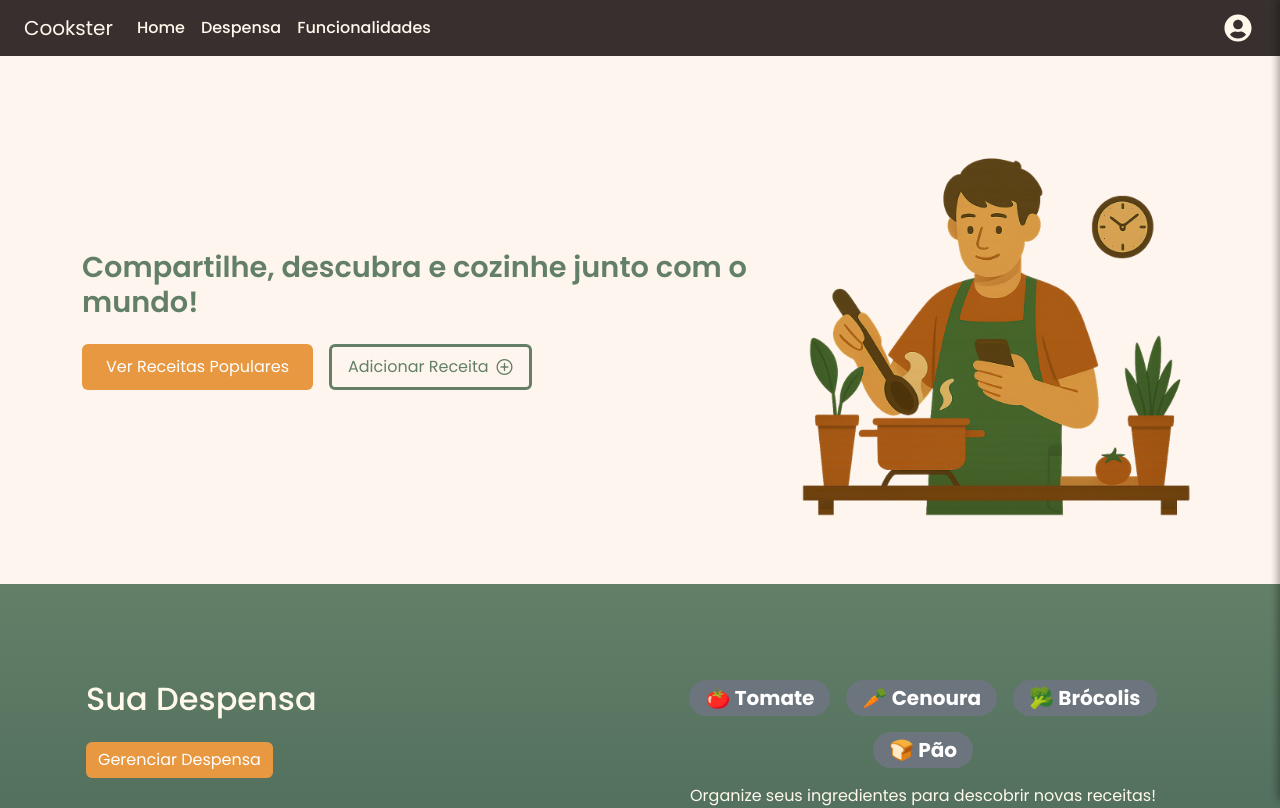
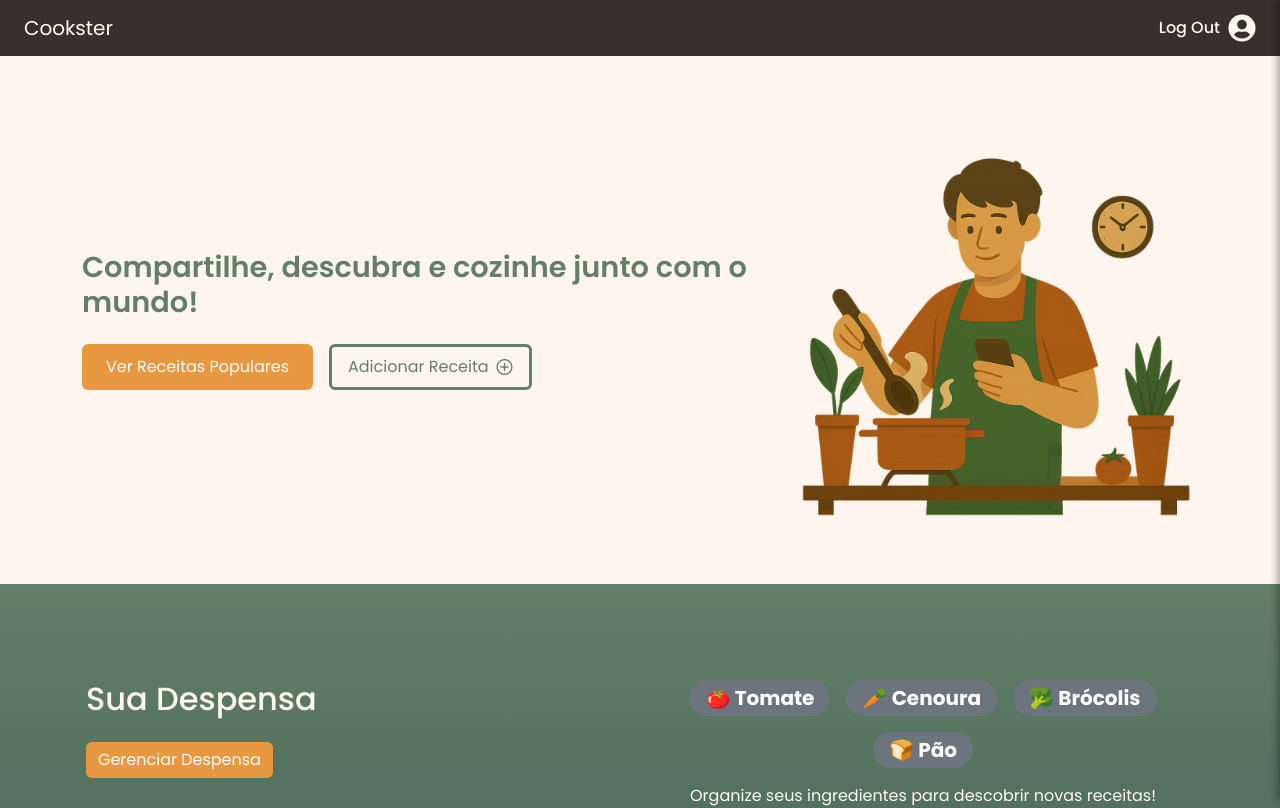
Before and after one commit to Nyfeu/Cookster, a React (Vite) app in the folder front/: page /mainpage in a window 1280 px wide. Shown: the top 808 px of the page. Built offline with nearby package versions, Linux system fonts and the light colour scheme.

Commit message:
feat (develop): implementa funcoes e caminhos primordiais para roteamento de paginas

```diff
--- a/front/src/App.jsx
+++ b/front/src/App.jsx
@@ -1,4 +1,5 @@
 import { BrowserRouter as Router, Routes, Route } from 'react-router-dom';
+import { Navigate } from 'react-router-dom';
 import AuthForm from "./components/AuthForm/AuthForm"
 import LandingPage from "./components/LandingPage/LandingPage"
 import AuthSuccess from "./components/AuthForm/components/AuthSuccess"
@@ -8,10 +9,15 @@ import './theme.css'
 
 function App() {
 
+  function ProtectedRoute({ children }) {
+    console.log(localStorage.getItem('token'))
+  return localStorage.getItem('token')?  <Navigate to="/mainpage" /> : children;
+}
+
   return (
     <Router>
       <Routes>
-        <Route path="/" element={<LandingPage/>}/>
+        <Route path="/" element={<ProtectedRoute><LandingPage /></ProtectedRoute>} />
         <Route path="/login" element={<AuthForm sign_in_mode='sign_in'/>} />
         <Route path="/register" element={<AuthForm sign_in_mode='sign_up'/>} />
         <Route path="/auth-success" element={<AuthSuccess />} />
--- a/front/src/components/AuthForm/components/SignInForm.jsx
+++ b/front/src/components/AuthForm/components/SignInForm.jsx
@@ -1,11 +1,13 @@
 import { useState } from 'react'
 import SocialMediaIcons from './SocialMediaIcons';
+import { useNavigate } from 'react-router-dom';
 
 const SignInForm = (props) => {
 
     const [email, setEmail] = useState('');
     const [password, setPassword] = useState('');
     const [error, setError] = useState(null);
+    const navigate = useNavigate();
 
     const handleSubmit = async (e) => {
         e.preventDefault();
@@ -27,11 +29,12 @@ const SignInForm = (props) => {
                 return;
             }
 
-            // Salvar o token (pode usar localStorage, sessionStorage ou cookies)
+
             localStorage.setItem('token', data.token);
-            // Redirecionar ou atualizar o estado do app
+            localStorage.setItem('user', JSON.stringify(data.user));
             alert('Login bem-sucedido!');
-            // props.onLoginSuccess?.(data.user); // caso deseje notificar o App principal
+            navigate('/profile', { state: { token: localStorage.getItem('token'), user: JSON.parse(localStorage.getItem('user'))} });
+
 
         } catch (err) {
             setError('Erro de conexão com o servidor');
--- a/front/src/components/NavBar.css
+++ b/front/src/components/NavBar.css
@@ -24,6 +24,12 @@
 .custom-navbar .navbar-nav .nav-link {
     display: inline-block;
     padding: 0.5rem 0.5rem;
+}
+
+.nav-link:hover {
+    color: var(--secondary-color);
+    background-color: rgba(0, 0, 0, 0.05);
+
 }
 
 .custom-navbar .navbar-nav .nav-link:hover {
@@ -81,3 +87,56 @@
     filter: drop-shadow(0 0 5px rgba(0,0,0,0.3));
     transition: all 0.2s ease;
 }
+
+.p-confirm-dialog {
+  border-radius: 12px;
+  padding: 2rem;
+  background-color: var(--primary-color);
+  flex-direction: column;
+  align-items: center;
+}
+
+/* Estiliza o título */
+.p-confirm-dialog .p-dialog-title {
+  font-size: 1.5rem;
+  font-weight: bold;
+  color: var(--background-color);
+}
+
+/* Estiliza o texto da mensagem */
+.p-confirm-dialog .p-confirm-dialog-message {
+  font-size: 1rem;
+  color: var(--background-color);
+  margin-bottom: 5px;
+}
+
+/* Estiliza os botões */
+.p-confirm-dialog .p-confirm-dialog-accept,
+.p-confirm-dialog .p-confirm-dialog-reject {
+  border-radius: 8px;
+  padding: 0.6rem 1.2rem;
+  margin: 2px;
+  font-weight: bold;
+}
+
+.p-confirm-dialog .p-confirm-dialog-accept:hover,
+.p-confirm-dialog .p-confirm-dialog-reject:hover{
+    transform: scale(1.05);
+}
+.p-confirm-dialog .p-confirm-dialog-accept {
+  background-color: var(--secondary-color);
+  border: none;
+}
+
+.p-confirm-dialog .p-confirm-dialog-reject {
+
+    background-color: var(--accent-color);
+    border: none;
+}
+
+.p-confirm-dialog .p-dialog-header-close {
+  position: absolute;
+  left: auto;
+  right: 1rem; /* remove o posicionamento padrão */
+  top: 1rem;
+}
--- a/front/src/components/NavBar_Auth.jsx
+++ b/front/src/components/NavBar_Auth.jsx
@@ -1,48 +1,48 @@
-import React, { useState, useRef } from 'react';
-import { Link, useNavigate } from 'react-router-dom';
+import React from 'react';
+import { Link } from 'react-router-dom';
 import { FaUserCircle } from 'react-icons/fa';
-import './NavBar.css';
+import { useRef } from 'react';
+import { useNavigate } from 'react-router-dom';
+import { ConfirmDialog, confirmDialog } from 'primereact/confirmdialog';
+import { Toast } from 'primereact/toast';
 
 const NavBar_Auth = () => {
-    const [isCollapsed, setIsCollapsed] = useState(true);
 
-    const toggleNavbar = () => {
-        setIsCollapsed(!isCollapsed);
-    };
+    const navigate = useNavigate();
+    const toast = useRef(null);
 
-    const closeNavbar = () => {
-        setIsCollapsed(true);
+    const confirmLogout = () => {
+        confirmDialog({
+            message: 'Tem certeza que deseja sair?',
+            header: 'Confirmação de Saída',
+            acceptLabel: 'Sim',
+            rejectLabel: 'Não',
+            acceptClassName: 'p-button-danger',
+            rejectClassName: 'p-button-danger',
+
+            accept: () => {
+                localStorage.removeItem('token');
+                navigate('/login');
+            },
+        });
     };
 
     return (
-        <nav className="navbar navbar-expand-lg custom-navbar px-4">
-            <Link className="navbar-brand" to="/">Cookster</Link>
+        <nav className="navbar custom-navbar px-4">
 
-            <button className="navbar-toggler" type="button" onClick={toggleNavbar}>
-                <svg xmlns="http://www.w3.org/2000/svg" width="30" height="30" fill="var(--background-color)" viewBox="0 0 16 16">
-                    <path fillRule="evenodd" d="M1.5 12a.5.5 0 0 1 0-1h13a.5.5 0 0 1 0 1h-13zm0-4a.5.5 0 0 1 0-1h13a.5.5 0 0 1 0 1h-13zm0-4a.5.5 0 0 1 0-1h13a.5.5 0 0 1 0 1h-13z" />
-                </svg>
-            </button>
-
-            <div className={`collapse navbar-collapse ${isCollapsed ? '' : 'show'}`} id="navbarContent">
-                <ul className="navbar-nav mb-2 mb-lg-0">
-                    <li className="nav-item">
-                        <Link className="nav-link" to="/" onClick={closeNavbar}>Home</Link>
-                    </li>
-                    <li className="nav-item">
-                        <Link className="nav-link" to="/sobre" onClick={closeNavbar}>Despensa</Link>
-                    </li>
-                    <li className="nav-item">
-                        <Link className="nav-link" to="/funcionalidades" onClick={closeNavbar}>Funcionalidades</Link>
-                    </li>
-                </ul>
-
-                <div className="d-flex justify-content-start justify-content-lg-end w-100 px-1">
-                    <Link to="/profile" onClick={closeNavbar} className="profile-icon">
-                        <FaUserCircle size={28} />
-                    </Link>
+            <Toast ref={toast} />
+            <ConfirmDialog className='.confirmDialog'/>
+            <Link className="navbar-brand" to="/mainpage">Cookster</Link>
+            <div className="d-flex ms-auto align-items-center">
+                <div className='mx-2 d-flex align-items-center'>
+                    <a href="#" className='nav-link' onClick={confirmLogout}>
+                        Log Out
+                    </a>
                 </div>
 
+                <Link to="/profile" className="profile-icon">
+                    <FaUserCircle size={28} />
+                </Link>
             </div>
         </nav>
     );
```
